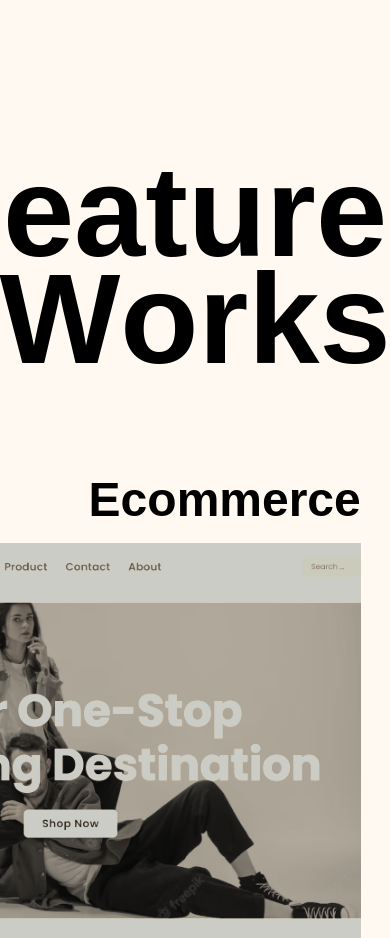
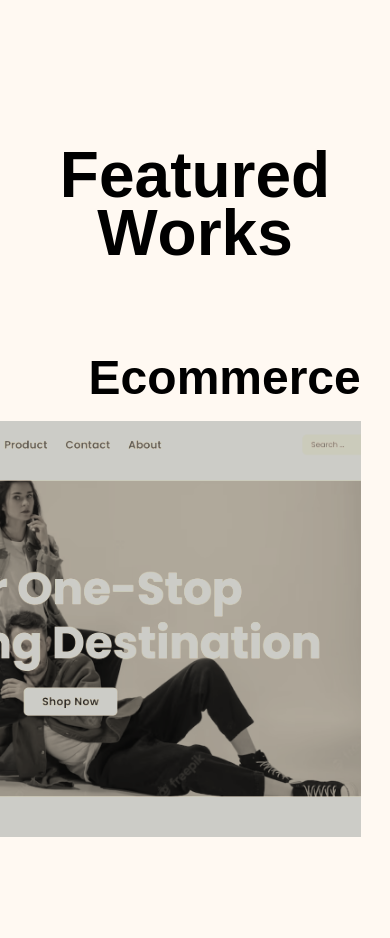
Before and after one commit to VinayKokate22/Portfolio, a React (Create React App) app: page / in a window 390 px wide. Shown: the part 1040-1978 px from the top of the page. Built offline with nearby package versions, Linux system fonts and the light colour scheme; a web font is replaced by a local one; what react-locomotive-scroll would draw is missing.

Commit message:
making responsive

```diff
--- a/src/components/style.css
+++ b/src/components/style.css
@@ -376,4 +376,22 @@
     text-align: left;
     line-height: normal;
   }
+  .featureworkstitle {
+    text-align: center;
+    padding: 5rem 0;
+    flex-direction: column;
+    display: flex;
+    justify-content: center;
+    align-items: center;
+  }
+  .featureworkstitle .featuretitle {
+    display: flex;
+  }
+  .featureworkstitle .worktitle {
+    margin-top: -1rem;
+    display: flex;
+  }
+  .featureworkstitle h2 {
+    font-size: 4rem;
+  }
 }/*# sourceMappingURL=style.css.map */
--- a/src/components/style.scss
+++ b/src/components/style.scss
@@ -437,4 +437,22 @@
       }
     }
   }
+  .featureworkstitle {
+    text-align: center;
+    padding: 5rem 0;
+    flex-direction: column;
+    display: flex;
+    justify-content: center;
+    align-items: center;
+    .featuretitle {
+      display: flex;
+    }
+    .worktitle {
+      margin-top: -1rem;
+      display: flex;
+    }
+    h2 {
+      font-size: 4rem;
+    }
+  }
 }
```
Also changed, not shown: 1 other file (tests, documents, lock files or other folders).
